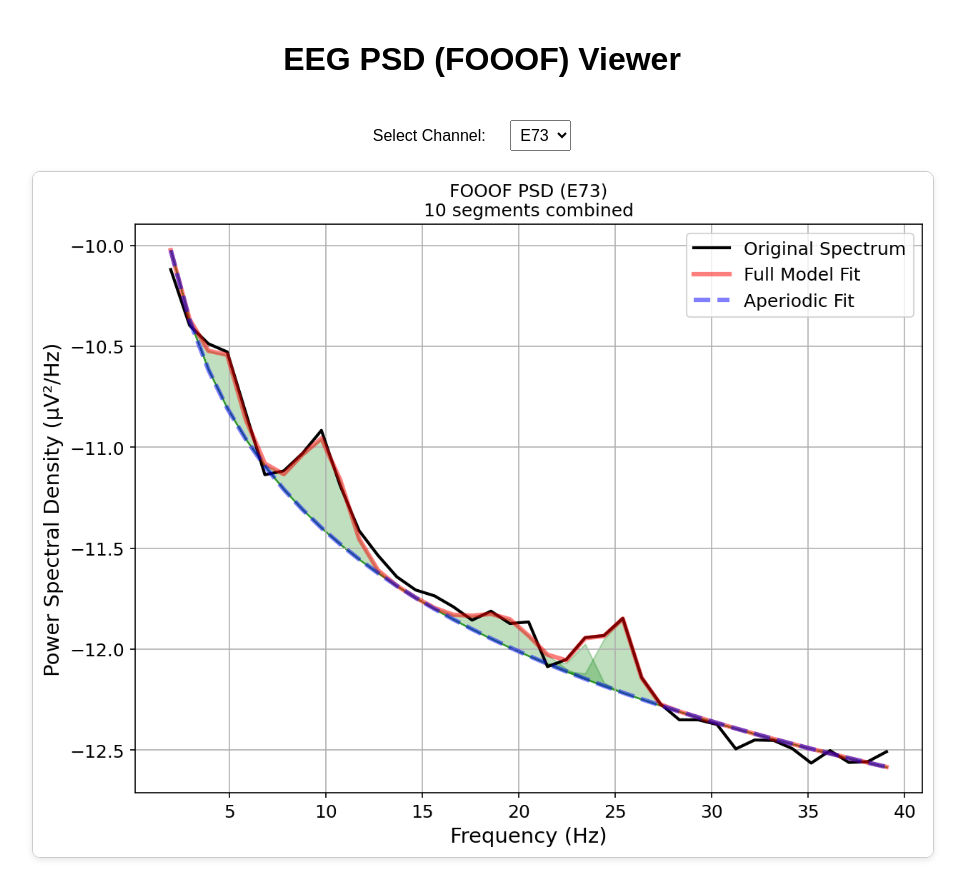
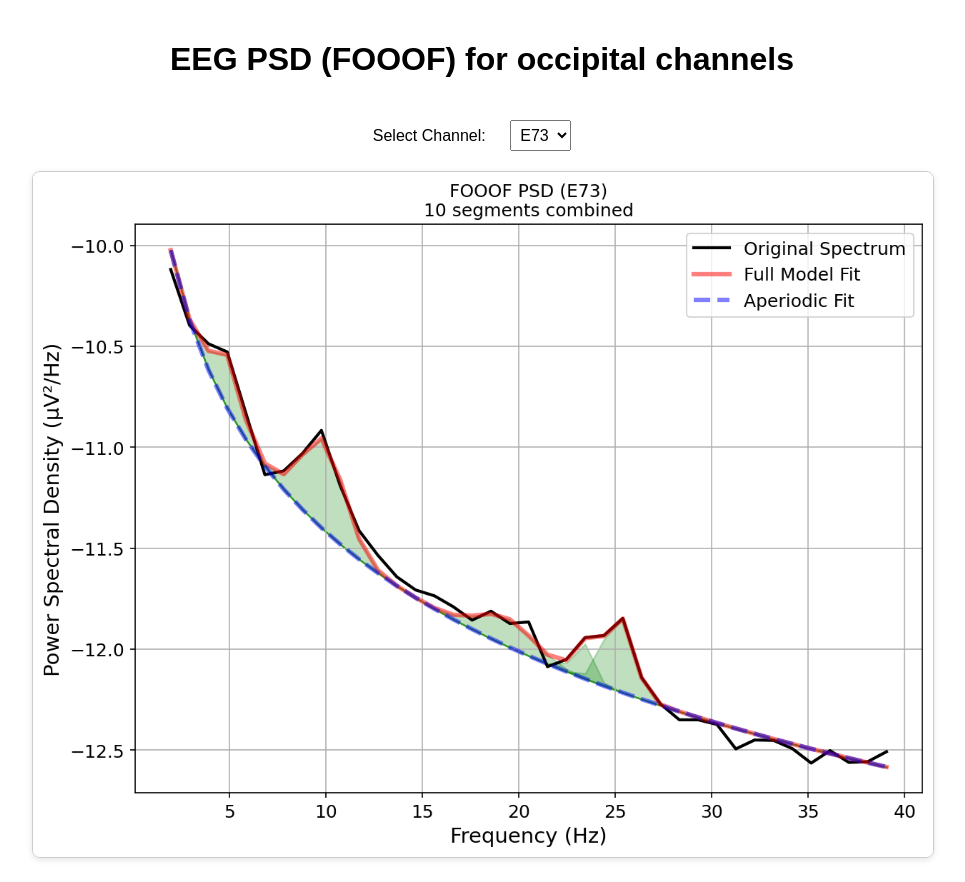
Before and after one commit to cipherdoge/EEG_Challenge2025, a plain HTML site: page psd_plots.html in a window 1280 px wide. Shown: the whole page, without its empty margins (158-1123 px from the left). Drawn offline with Linux system fonts and the light colour scheme; files whose address does not match are found by name.

Commit message:
Added page for psd plots again part 5

```diff
--- a/psd_plots.html
+++ b/psd_plots.html
@@ -26,7 +26,7 @@
   </style>
 </head>
 <body>
-  <h1>EEG PSD (FOOOF) Viewer</h1>
+  <h1>EEG PSD (FOOOF) for occipital channels</h1>
 
   <label>
     Select Channel:
```
